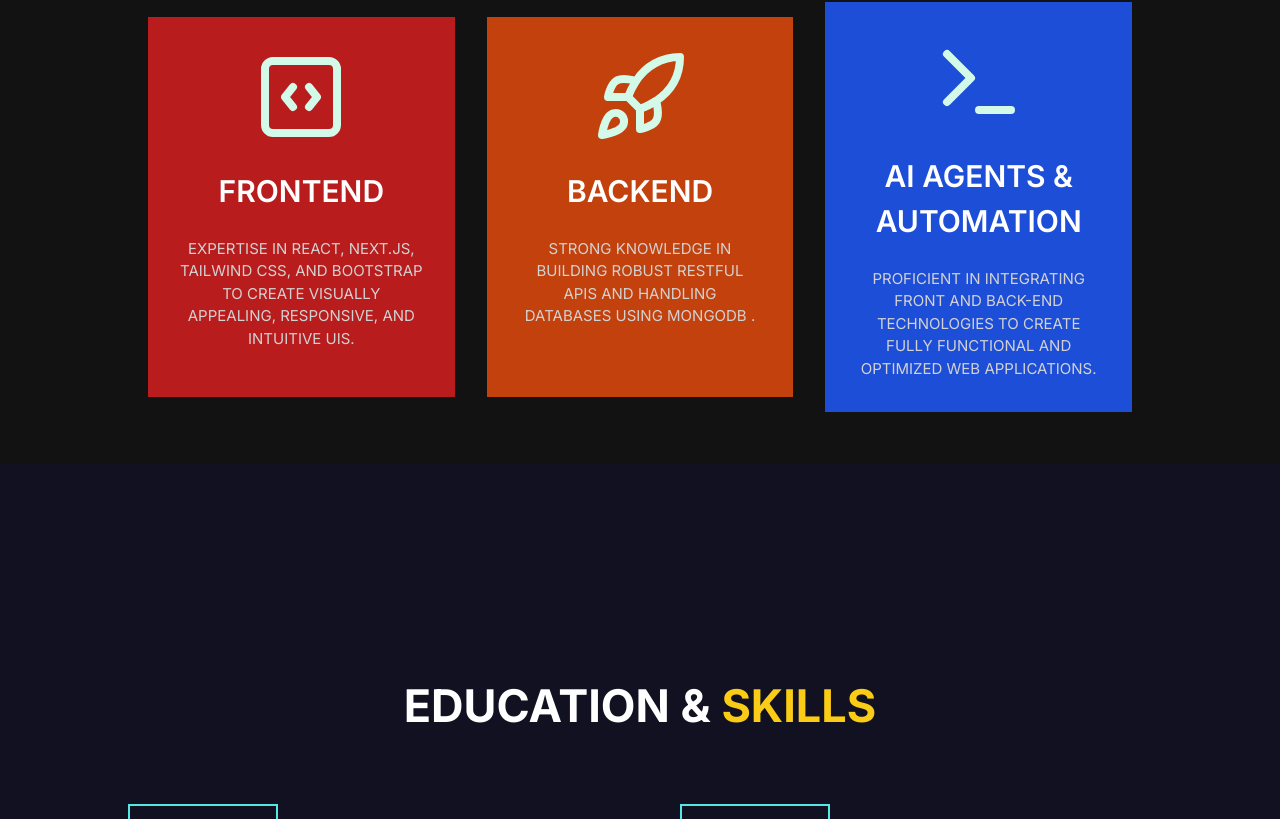
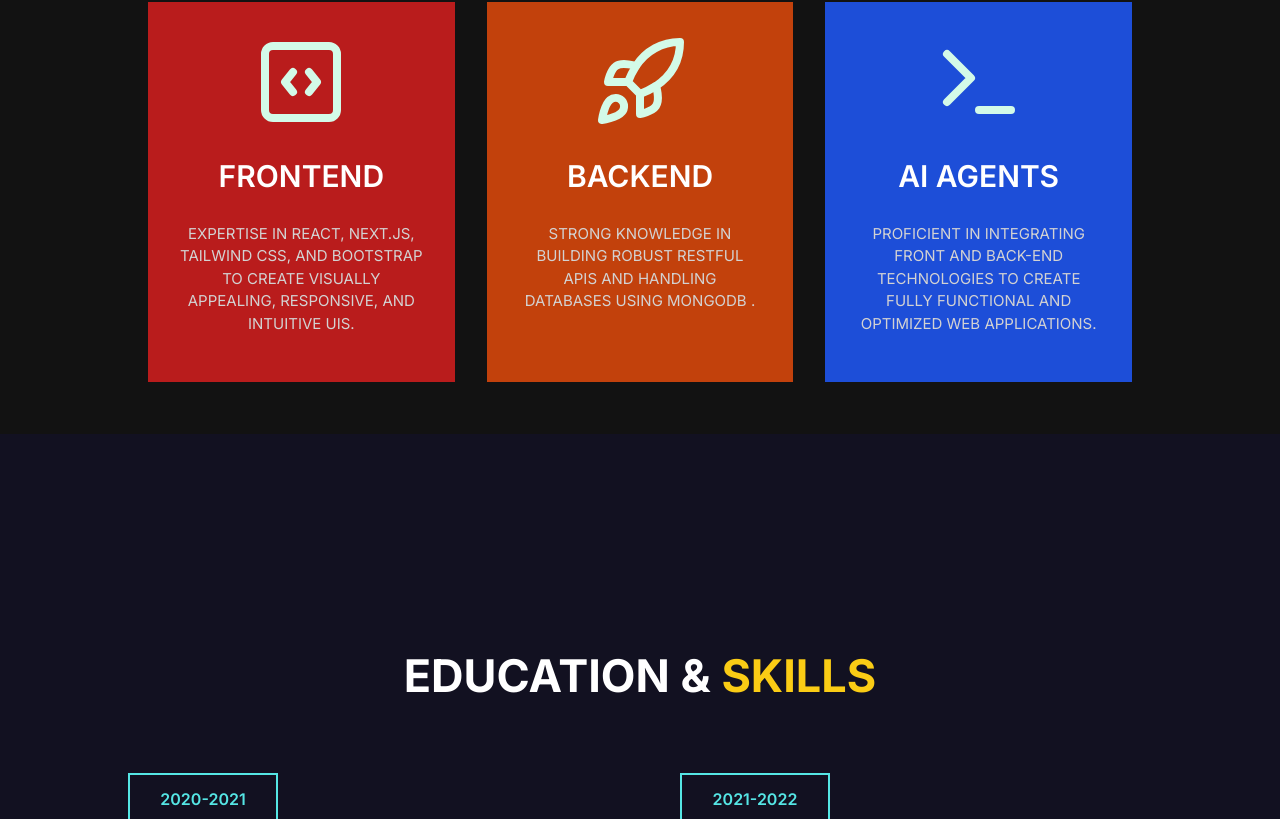
Before and after one commit to shsnge/zeeshanonline, a Next.js app: page / in a window 1280 px wide. Shown: the part 1721-2540 px from the top of the page. Built offline with nearby package versions, Linux system fonts and the light colour scheme.

Commit message:
Update Services.jsx

```diff
--- a/app/components/Services.jsx
+++ b/app/components/Services.jsx
@@ -28,7 +28,7 @@ function Services() {
                 <div>
                     <div className="bg-blue-700 hover:scale-110 transform transition-all duration-300 hover:rotate-6 uppercase text-center font-semibold p-[2rem] min-h-[380px]" data-aos="fade-left">
                         <Terminal className="w-[6rem] h-[6rem] mx-auto text-[#d3fae8]" />
-                        <h1 className="text-[20px] md:text-[30px] mt-[1.5rem] mb-[1.5rem]">AI Agents & Automation </h1>
+                        <h1 className="text-[20px] md:text-[30px] mt-[1.5rem] mb-[1.5rem]">AI Agents</h1>
                         <p className="text-[15px] text-[#d3d2d2] font-normal">
                             Proficient in integrating front and back-end technologies to create fully functional and optimized web applications.
                         </p>
```
